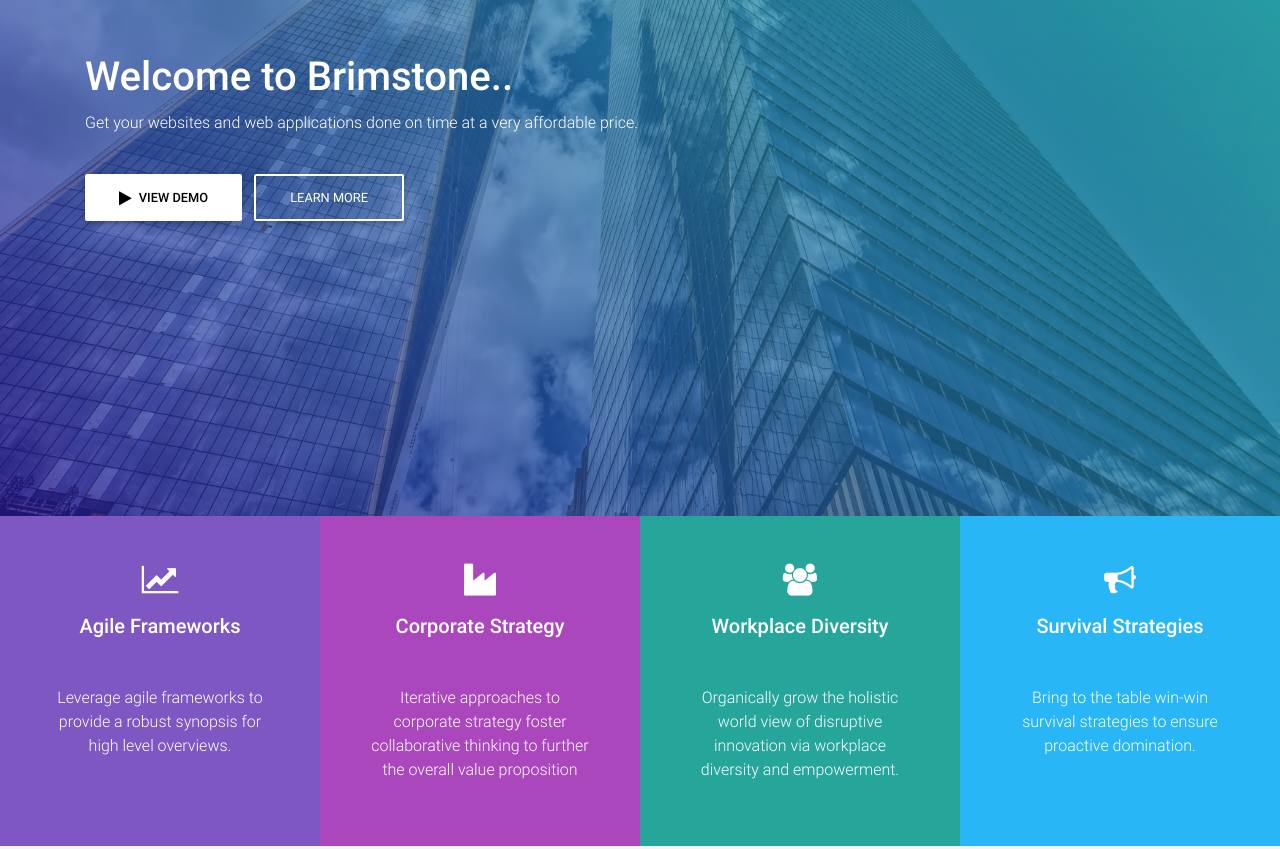
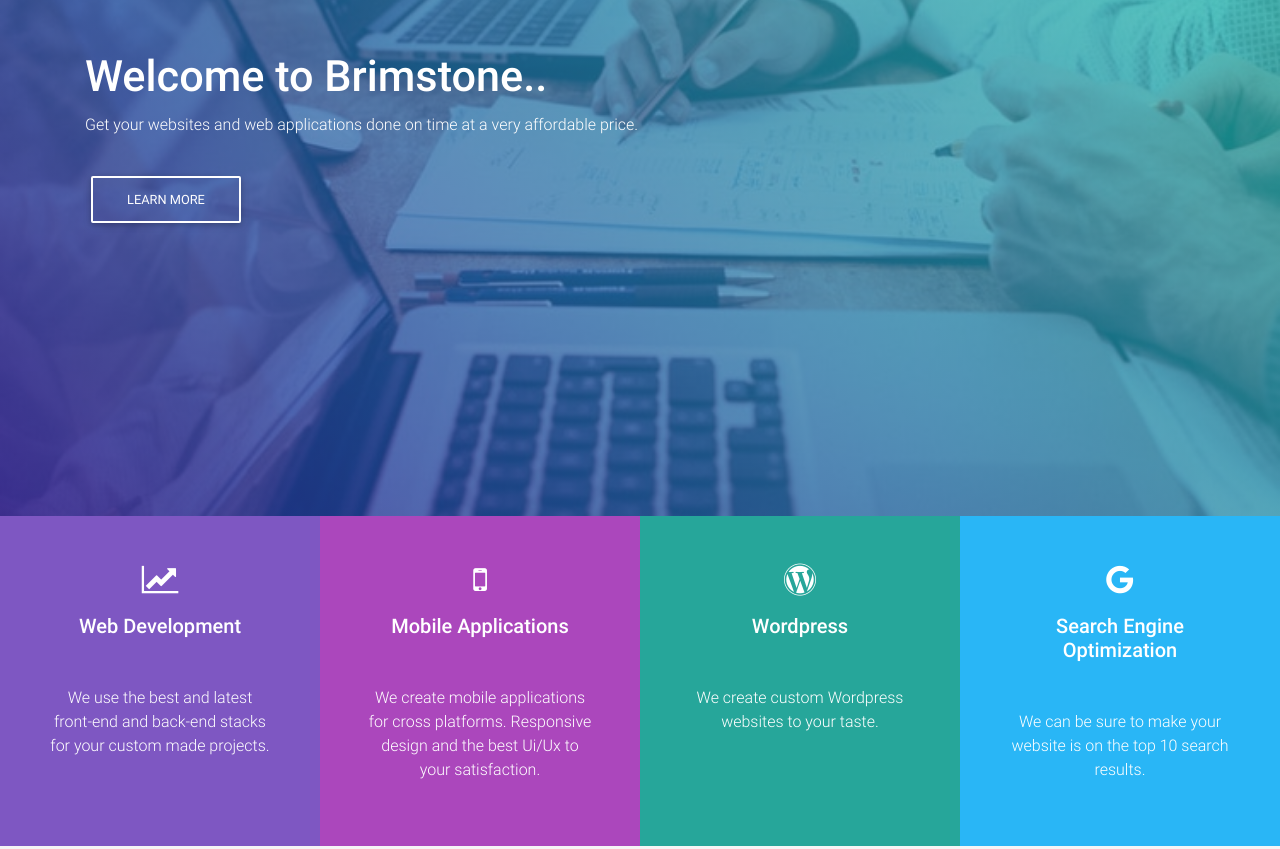
Before and after one commit to MichaelGee/brimstone, a plain HTML site: page index.html in a window 1280 px wide. Shown: the part 284-1133 px from the top of the page. Drawn offline with Linux system fonts and the light colour scheme.

Commit message:
changed banner picture

```diff
--- a/index.html
+++ b/index.html
@@ -24,7 +24,6 @@
               <li class="nav-item"><a class="nav-link" href="#pricing">Pricing</a></li>
               <li class="nav-item"><a class="nav-link" href="#team">Team</a></li>
               <li class="nav-item"><a class="nav-link" href="#contact">Contact</a></li>
-            </ul><a class="btn btn-primary btn-rounded my-0" href="https://templateflip.com/templates/material-landing" target="_blank">Download</a>
           </div>
         </div>
       </nav>
@@ -36,12 +35,12 @@
               <div class="col-md-10 col-lg-6 text-center text-md-left margins">
                 <div class="white-text">
                   <div class="wow fadeInLeft" data-wow-delay="0.3s">
-                    <h1 class="h1-responsive font-bold mt-sm-5">Welcome to Brimstone..</h1>
-                    <div class="h6">
+                    <h1 id="banner-text" class="h1-responsive font-bold mt-sm-5">Welcome to Brimstone..</h1>
+                    <div id="banner-subtext" class="h6">
                       Get your websites and web applications done on time at a very affordable price.
                     </div>
                   </div><br>
-                  <div class="wow fadeInLeft" data-wow-delay="0.3s"><a class="btn btn-white dark-grey-text font-bold ml-0" href="https://www.youtube.com/watch?v=60ItHLz5WEA" target="_blank"><i class="fa fa-play mr-1"></i> View Demo</a><a class="btn btn-outline-white" href="#">Learn more</a></div>
+                  <div class="wow fadeInLeft" data-wow-delay="0.3s"><a class="btn btn-outline-white" href="#">Learn more</a></div>
                 </div>
               </div>
             </div>
@@ -53,26 +52,26 @@
 <section class="row no-gutters" id="features">
   <div class="col-lg-3 col-md-6 col-sm-12 deep-purple lighten-1 text-white">
     <div class="p-5 text-center wow zoomIn" data-wow-delay=".1s"><i class="fa fa-line-chart fa-2x"></i>
-      <div class="h5 mt-3">Agile Frameworks</div>
-      <p class="mt-5">Leverage agile frameworks to provide a robust synopsis for high level overviews.</p>
+      <div class="h5 mt-3">Web Development</div>
+      <p class="mt-5">We use the best and latest front-end and back-end stacks for your custom made projects.</p>
     </div>
   </div>
   <div class="col-lg-3 col-md-6 purple lighten-1 text-white">
-    <div class="p-5 text-center wow zoomIn" data-wow-delay=".3s"><i class="fa fa-industry fa-2x"></i>
-      <div class="h5 mt-3">Corporate Strategy</div>
-      <p class="mt-5">Iterative approaches to corporate strategy foster collaborative thinking to further the overall value proposition</p>
+    <div class="p-5 text-center wow zoomIn" data-wow-delay=".3s"><i class="fa fa-mobile fa-2x"></i>
+      <div class="h5 mt-3">Mobile Applications</div>
+      <p class="mt-5">We create mobile applications for cross platforms. Responsive design and the best Ui/Ux to your satisfaction.</p>
     </div>
   </div>
   <div class="col-lg-3 col-md-6 teal lighten-1 text-white">
-    <div class="p-5 text-center wow zoomIn" data-wow-delay=".5s"><i class="fa fa-users fa-2x"></i>
-      <div class="h5 mt-3"> Workplace Diversity</div>
-      <p class="mt-5">Organically grow the holistic world view of disruptive innovation via workplace diversity and empowerment.</p>
+    <div class="p-5 text-center wow zoomIn" data-wow-delay=".5s"><i class="fa fa-wordpress fa-2x"></i>
+      <div class="h5 mt-3">Wordpress</div>
+      <p class="mt-5">We create custom Wordpress websites to your taste.</p>
     </div>
   </div>
   <div class="col-lg-3 col-md-6 light-blue lighten-1 text-white">
-    <div class="p-5 text-center wow zoomIn" data-wow-delay=".7s"><i class="fa fa-bullhorn fa-2x"></i>
-      <div class="h5 mt-3"> Survival Strategies</div>
-      <p class="mt-5">Bring to the table win-win survival strategies to ensure proactive domination.</p>
+    <div class="p-5 text-center wow zoomIn" data-wow-delay=".7s"><i class="fa fa-google fa-2x"></i>
+      <div class="h5 mt-3">Search Engine Optimization</div>
+      <p class="mt-5">We can be sure to make your website is on the top 10 search results.</p>
     </div>
   </div>
 </section>
--- a/styles/main.css
+++ b/styles/main.css
@@ -1,5 +1,5 @@
 #intro {
-  background: url("../img/panorama-3094696_1920.jpg") no-repeat center center;
+  background: url("../img/web.jpg") no-repeat center center;
   background-size: cover;
 }
 
@@ -45,3 +45,8 @@
 #pricing ul li {
   font-size: 1.1em;
 }
+
+
+#banner-text{
+  font-size: 2.7rem !important;
+}
```
Also changed, not shown: img/web.jpg (added).
